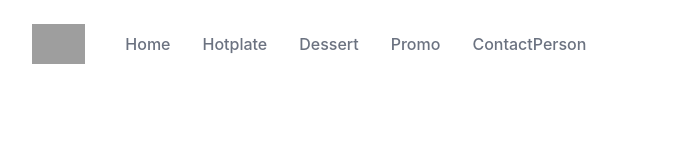
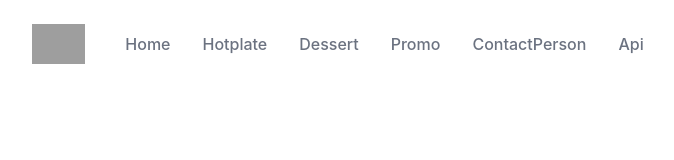
Before and after one commit to ChusniaDzurriati30/app, a React (Create React App) app: page /Navbar in a window 1280 px wide. Shown: the top 160 px of the page, without its empty margins (0-674 px from the left). Built offline with nearby package versions, Linux system fonts and the light colour scheme; grey boxes are pictures that could not be loaded.

Commit message:
Update Navbar.js

```diff
--- a/src/Navbar.js
+++ b/src/Navbar.js
@@ -9,6 +9,7 @@ const navigation = [
   { name: 'Dessert', href: 'Dessert' },
   { name: 'Promo', href: 'Promo' },
   { name: 'ContactPerson', href: 'ContactPerson' },
+  { name: 'Api', href: 'Api' },
 ]
 
 export default function Example() {
```
